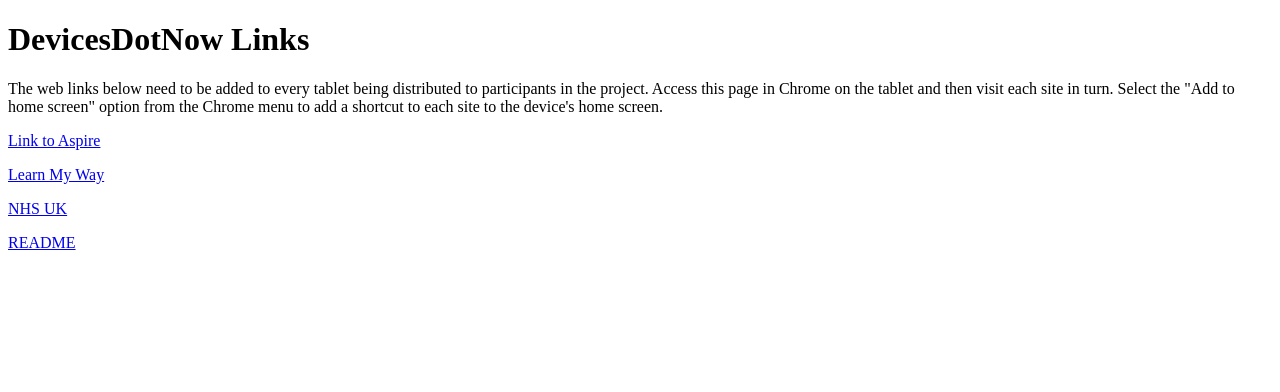
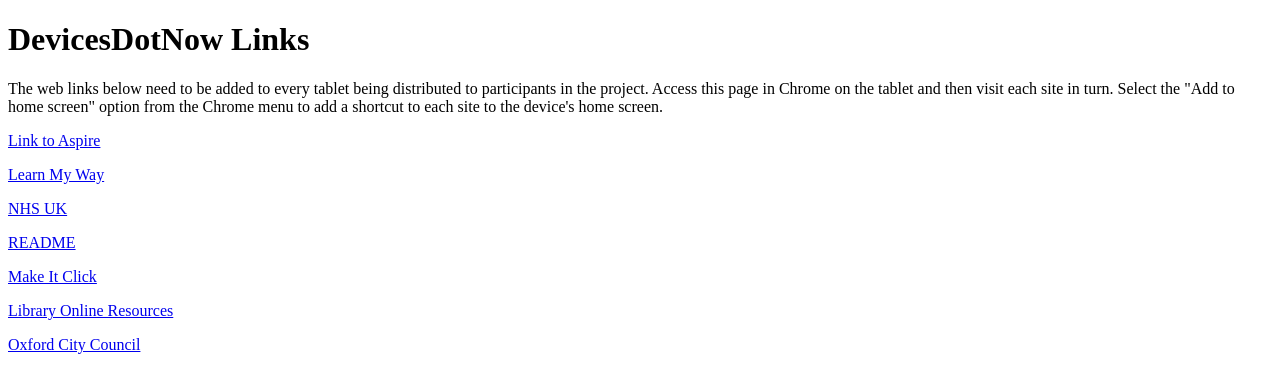
Before and after one commit to AspireOxford/AspireOxford.github.io, a plain HTML site: page index.html in a window 1280 px wide. Drawn offline with Linux system fonts and the light colour scheme.

Commit message:
Update index.html

```diff
--- a/index.html
+++ b/index.html
@@ -7,5 +7,8 @@
 <p><a href="https://www.learnmyway.com" target="_blank">Learn My Way</a></p>
 <p><a href="https://www.nhs.uk/health-at-home" target="_blank">NHS UK</a></p>
 <p><a href="https://AspireOxford.github.io/readme-test.html" target="_blank">README</a></p>
+<p><a href="https://makeitclick.learnmyway.com/directory" target="_blank">Make It Click</a></p>
+<p><a href="https://www.librariesconnected.org.uk/page/librariesfromhome" target="_blank">Library Online Resources</a></p>
+<p><a href="https://www.oxford.gov.uk/" target="_blank">Oxford City Council</a></p>
 </body>
 </html>
```
